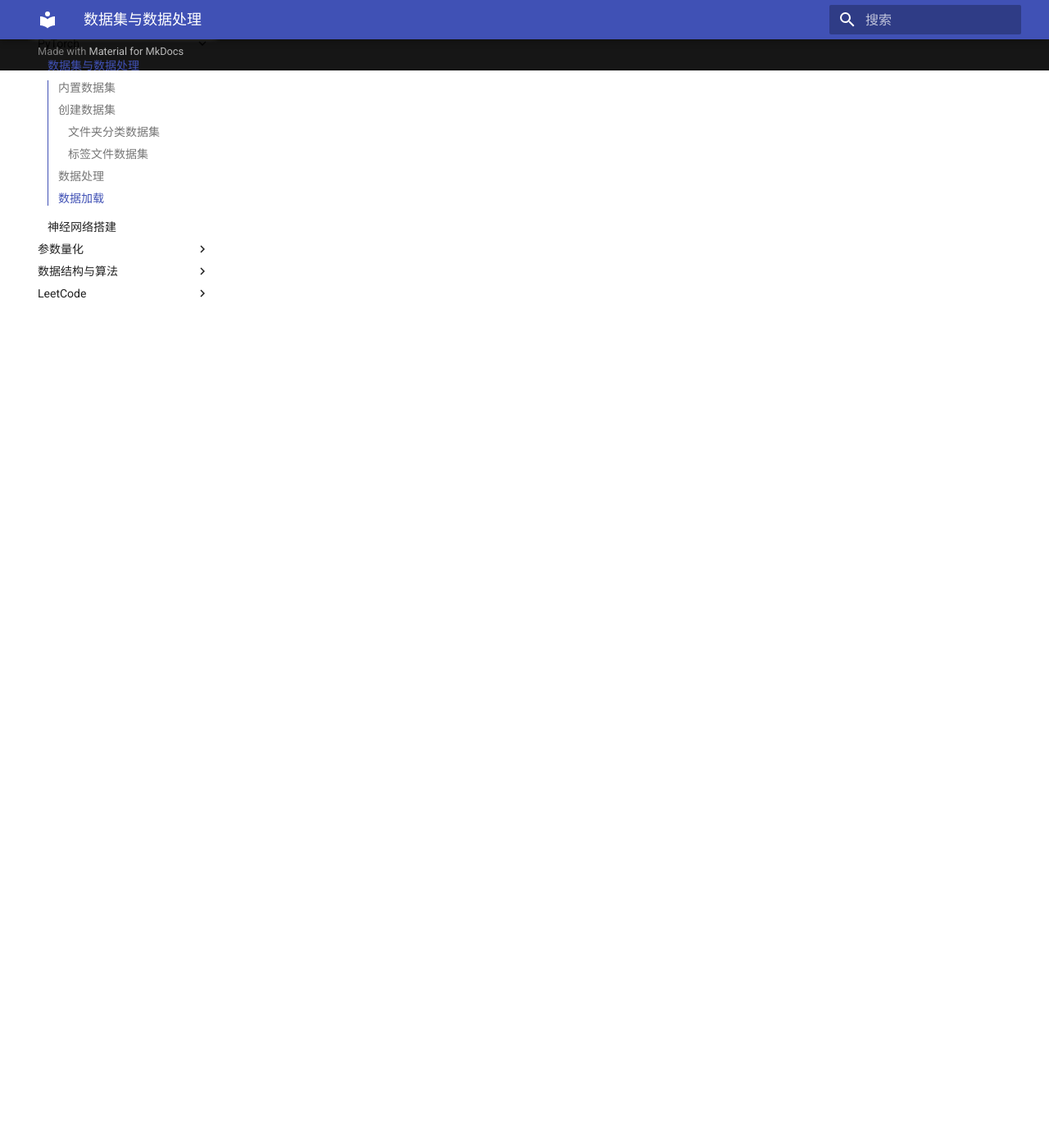
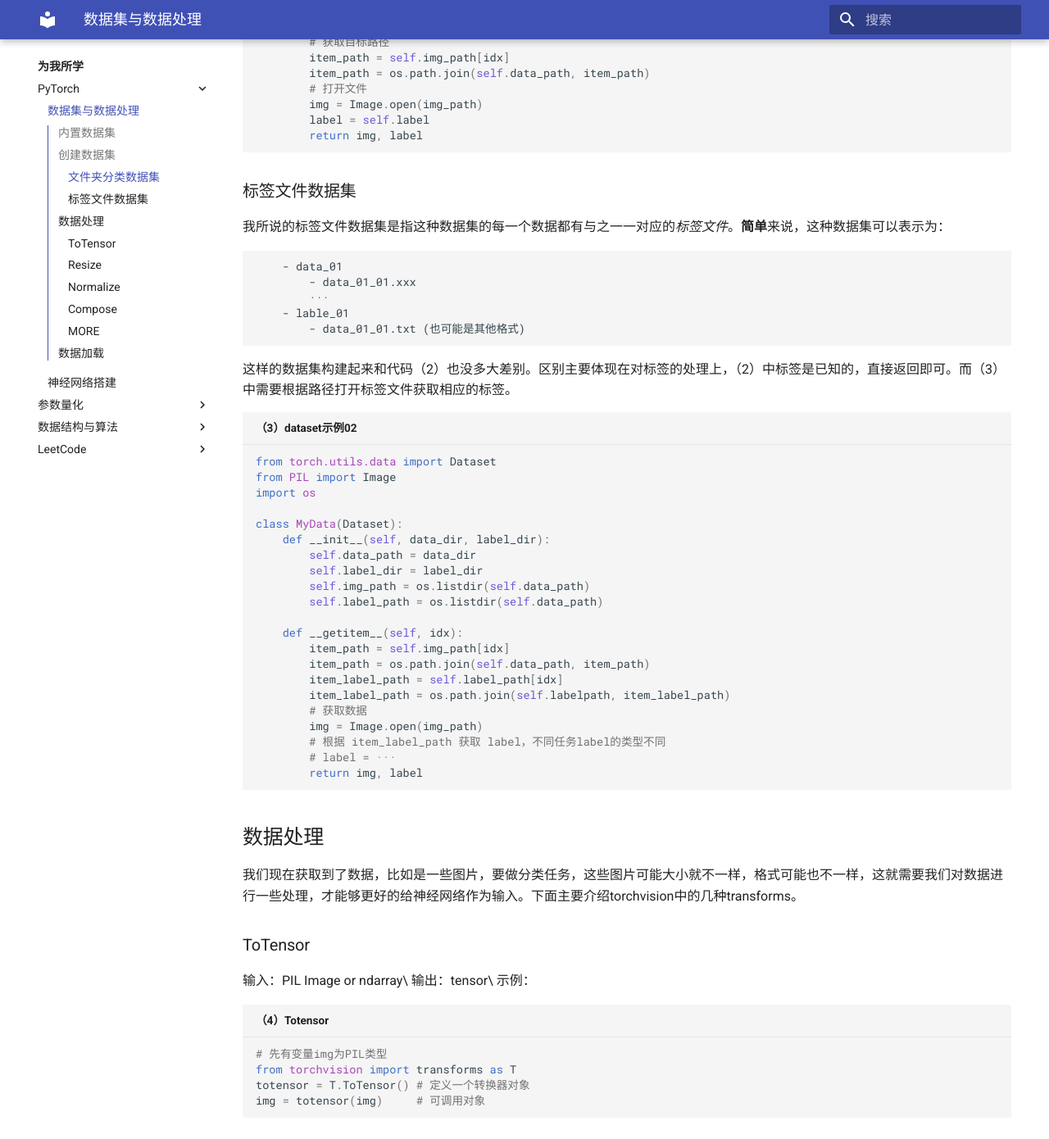
Before and after one commit to Maverick618/Maverick618.github.io, an MkDocs documentation site: the page built from docs/为我所学/PyTorch/数据集与数据处理.md, in a window 1280 px wide and 1400 px high, scrolled down 1626 px. Shown: the top 1390 px of the window at 82% size. Built offline with MkDocs 1.6.1 and Material for MkDocs 9.7.7, drawn with Linux system fonts in a browser that asks for light colours; some of the changed text lies outside the part shown.

Commit message:
update 数据集与数据处理

````diff
--- a/docs/为我所学/PyTorch/数据集与数据处理.md
+++ b/docs/为我所学/PyTorch/数据集与数据处理.md
@@ -11,9 +11,9 @@
 test_set = torchvision.datasets.CIFAR10(root="./dataset", train=False, download=True)
 ```
 ## 创建数据集
-尽管PyTorch提供了相当可观的内置数据集，但在一些情况下，我们可能需要使用自己已有的数据。这种情况下，PyTorch为我们提供了dataset工具用于创建自己的数据集。
+尽管PyTorch提供了相当可观的内置数据集，但在一些情况下，我们可能需要使用自己已有的数据。这种情况下，PyTorch为我们提供了Dataset工具用于创建自己的数据集。
 !!! note "建议"
-    对于深度学习网络的初学者，建议使用内置数据集。使用dataset创建自己的数据集可以以后再学。
+    对于深度学习网络的初学者，建议使用内置数据集。使用Dataset创建自己的数据集可以以后再学。
 ### 文件夹分类数据集
 我这里所说的文件夹分类数据集是指在分类工作中，同一类的数据都放在同一个文件夹下，同时这些数据所属的类别就是文件夹的名字。简单来说，这种数据集可以表示为：
 ```
@@ -36,12 +36,94 @@
         - data_02_02
         ···
 ```
-如此，我们可以使用dataset工具来构建这种简单的数据集。
+如此，我们可以使用Dataset工具来构建这种简单的数据集。
 ```python title="（2）dataset示例01"
+from torch.utils.data import Dataset
+from PIL import Image
+import os
 
+class MyData(Dataset): # 一般而言，继承Dataset类并重写两个方法即可构建自己的数据集啦
+    def __init__(self, root_dir, label):
+        # 储存路径信息
+        self.root_dir = root_dir
+        self.label = label
+        self.data_path = os.path.join(root_dir, label)
+        # 储存数据信息
+        self.img_path = os.listdir(self.data_path)
+
+    def __getitem__(self, idx):
+        # 获取目标路径
+        item_path = self.img_path[idx]
+        item_path = os.path.join(self.data_path, item_path)
+        # 打开文件
+        img = Image.open(img_path)
+        label = self.label
+        return img, label
 ```
 ### 标签文件数据集
+我所说的标签文件数据集是指这种数据集的每一个数据都有与之一一对应的*标签文件*。**简单**来说，这种数据集可以表示为：
+```
+    - data_01
+        - data_01_01.xxx
+        ···
+    - lable_01
+        - data_01_01.txt (也可能是其他格式)
+```
+这样的数据集构建起来和代码（2）也没多大差别。区别主要体现在对标签的处理上，（2）中标签是已知的，直接返回即可。而（3）中需要根据路径打开标签文件获取相应的标签。
+```python title="（3）dataset示例02"
+from torch.utils.data import Dataset
+from PIL import Image
+import os
 
+class MyData(Dataset):
+    def __init__(self, data_dir, label_dir):
+        self.data_path = data_dir
+        self.label_dir = label_dir
+        self.img_path = os.listdir(self.data_path)
+        self.label_path = os.listdir(self.data_path)
+
+    def __getitem__(self, idx):
+        item_path = self.img_path[idx]
+        item_path = os.path.join(self.data_path, item_path)
+        item_label_path = self.label_path[idx]
+        item_label_path = os.path.join(self.labelpath, item_label_path)
+        # 获取数据
+        img = Image.open(img_path)
+        # 根据 item_label_path 获取 label，不同任务label的类型不同
+        # label = ···
+        return img, label
+```
 ## 数据处理
+我们现在获取到了数据，比如是一些图片，要做分类任务，这些图片可能大小就不一样，格式可能也不一样，这就需要我们对数据进行一些处理，才能够更好的给神经网络作为输入。下面主要介绍torchvision中的几种transforms。
+### ToTensor
+输入：PIL Image or ndarray\
+输出：tensor\
+示例：
+```python title="（4）Totensor"
+# 先有变量img为PIL类型
+from torchvision import transforms as T
+totensor = T.ToTensor() # 定义一个转换器对象
+img = totensor(img)     # 可调用对象
+```
+### Resize
+>Resize the input image to the given size.\
+If the image is torch Tensor, it is expected to have [..., H, W] shape, where ... means an arbitrary number of leading dimensions
+### Normalize
+>Normalize a tensor image with mean and standard deviation.\
+This transform does not support PIL Image.
+\Given mean: ``(mean[1],...,mean[n])`` and std: ``(std[1],..,std[n])`` for ``n`` channels, this transform will normalize each channel of the input ``torch.*Tensor`` i.e.,\
+``output[channel] = (input[channel] - mean[channel]) / std[channel]``
+### Compose
+Compose主要是用来整合一系列的操作，用于简化代码，Compose要求这一系列的处理中，前一个处理的输出能够作为下一个处理的输入。
+```python title="（5）官方Compose示例"
+    Example:
+        transforms.Compose([
+            transforms.CenterCrop(10),
+            transforms.PILToTensor(),
+            transforms.ConvertImageDtype(torch.float),
+        ])
+```
+### MORE
+更多的数据处理操作信息可以查看PyTorch官方文档或直接查询源码。
 
 ## 数据加载
````
Also changed, not shown: docs/index.md (+2 -2 lines), docs/为我所学/PyTorch/index.md (+2 -2 lines).
